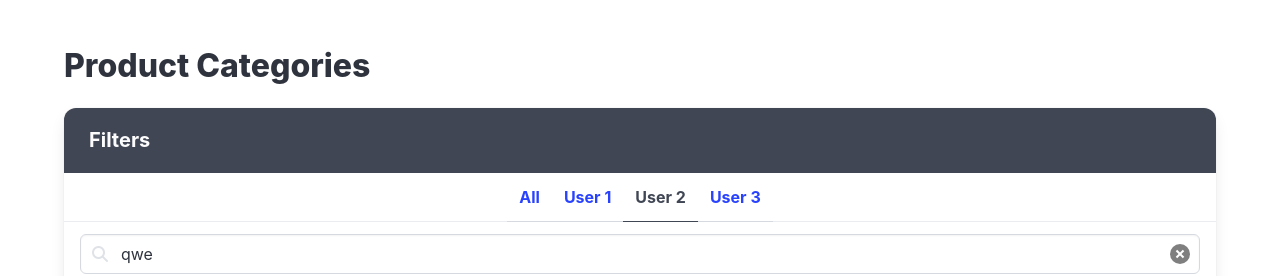
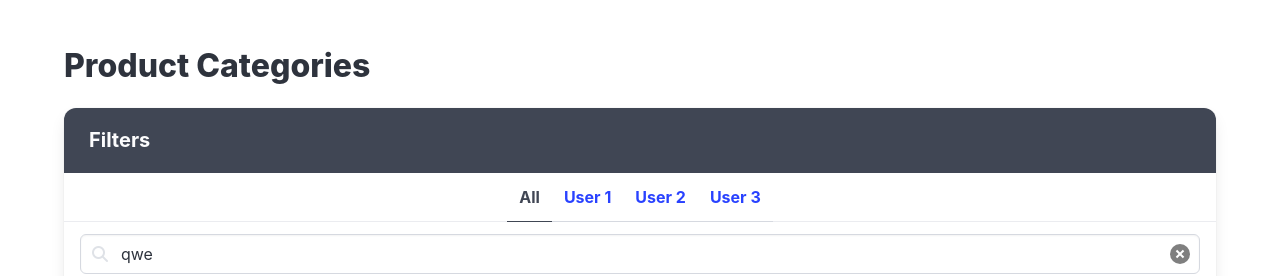
Before and after one commit to yelyzavetaz/react_practice, a React (Vite) app: page / in a window 1280 px wide. Shown: the top 276 px of the page. Built offline with nearby package versions, Linux system fonts and the light colour scheme.

Commit message:
Task 2 is done

```diff
--- a/src/App.jsx
+++ b/src/App.jsx
@@ -1,5 +1,5 @@
 /* eslint-disable jsx-a11y/accessible-emoji */
-import React from 'react';
+import React, { useState } from 'react';
 import './App.scss';
 import ProductTable from './components/ProductTable/ProductTable';
 
@@ -23,7 +23,26 @@ const products = productsFromServer.map(product => {
   };
 });
 
-export const App = () => (
+const getFilteredProducts = (productList, filters) => {
+  let filteredProducts = [...productList];
+
+  if (filters.userIdSelected !== -1) {
+    filteredProducts = filteredProducts.filter(
+      product => product.user.id === filters.userIdSelected,
+    );
+  }
+
+  return filteredProducts;
+};
+
+export const App = () => {
+  const [userIdSelected, setUserIdSelected] = useState(-1);
+
+  const filteredProducts = getFilteredProducts(products, {
+    userIdSelected,
+  });
+
+  return (
     <div className="section">
       <div className="container">
         <h1 className="title">Product Categories</h1>
@@ -33,19 +52,39 @@ export const App = () => (
             <p className="panel-heading">Filters</p>
 
             <p className="panel-tabs has-text-weight-bold">
-            <a data-cy="FilterAllUsers" href="#/">
+              <a
+                data-cy="FilterAllUsers"
+                href="#/"
+                className={userIdSelected === -1 ? 'is-active' : ''}
+                onClick={() => setUserIdSelected(-1)}
+              >
                 All
               </a>
 
-            <a data-cy="FilterUser" href="#/">
+              <a
+                data-cy="FilterUser"
+                href="#/"
+                className={userIdSelected === 1 ? 'is-active' : ''}
+                onClick={() => setUserIdSelected(1)}
+              >
                 User 1
               </a>
 
-            <a data-cy="FilterUser" href="#/" className="is-active">
+              <a
+                data-cy="FilterUser"
+                href="#/"
+                className={userIdSelected === 2 ? 'is-active' : ''}
+                onClick={() => setUserIdSelected(2)}
+              >
                 User 2
               </a>
 
-            <a data-cy="FilterUser" href="#/">
+              <a
+                data-cy="FilterUser"
+                href="#/"
+                className={userIdSelected === 3 ? 'is-active' : ''}
+                onClick={() => setUserIdSelected(3)}
+              >
                 User 3
               </a>
             </p>
@@ -124,8 +163,12 @@ export const App = () => (
           <p data-cy="NoMatchingMessage">
             No products matching selected criteria
           </p>
-        <ProductTable products={products} />
+          <ProductTable
+            products={filteredProducts}
+            userIdSelected={userIdSelected}
+          />
         </div>
       </div>
     </div>
   );
+};
--- a/src/components/ProductTable/ProductTable.jsx
+++ b/src/components/ProductTable/ProductTable.jsx
@@ -54,7 +54,7 @@ const ProductTable = ({ products }) => {
 
       <tbody>
         {products.map(product => (
-          <tr data-cy="Product">
+          <tr key={product.id} data-cy="Product">
             <td className="has-text-weight-bold" data-cy="ProductId">
               {product.id}
             </td>
```
Also changed, not shown: 1 other file (tests, documents, lock files or other folders). Lines whose indentation alone changed are shown as unchanged.
